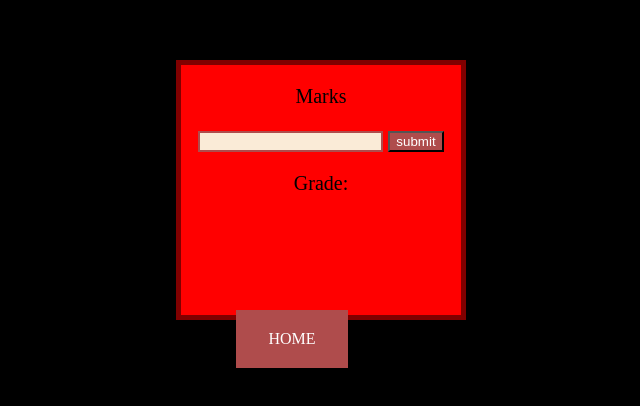
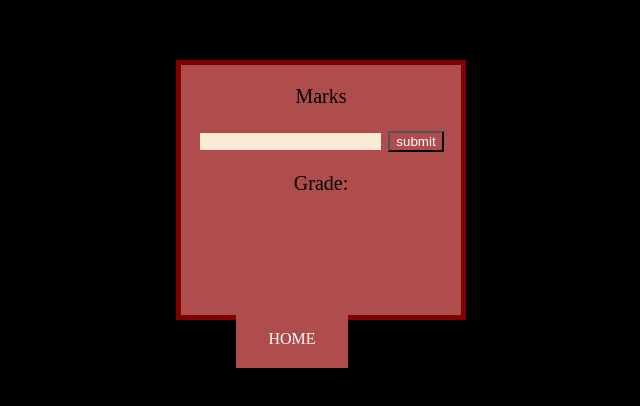
Before and after one commit to febiasm/WK1-Code-Challenge, a website: page challenge-1.html in a window 1280 px wide. Shown: the part 180-586 px from the top of the page, without its empty margins (400-1040 px from the left). Drawn offline with Linux system fonts and the light colour scheme.

Commit message:
interface

```diff
--- a/css/style2.css
+++ b/css/style2.css
@@ -12,10 +12,10 @@
 
 }
 p{
-    background-color: rgb(255, 0, 0);
+    background-color:#af4c4c;
 }
 div.upper{
-    background-color: rgb(255, 0, 0);
+    background-color:#af4c4c ;
     height: 250px;
     width: 280px;
     text-align: center;
```
